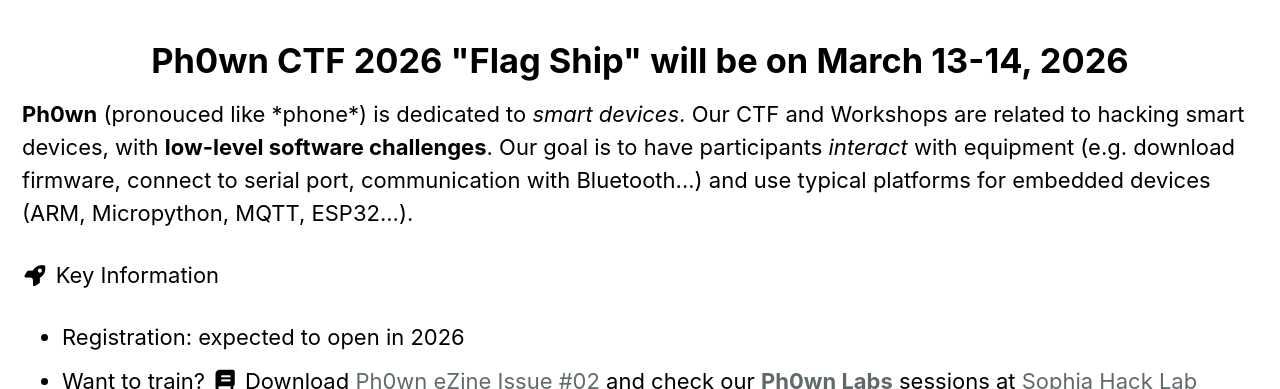
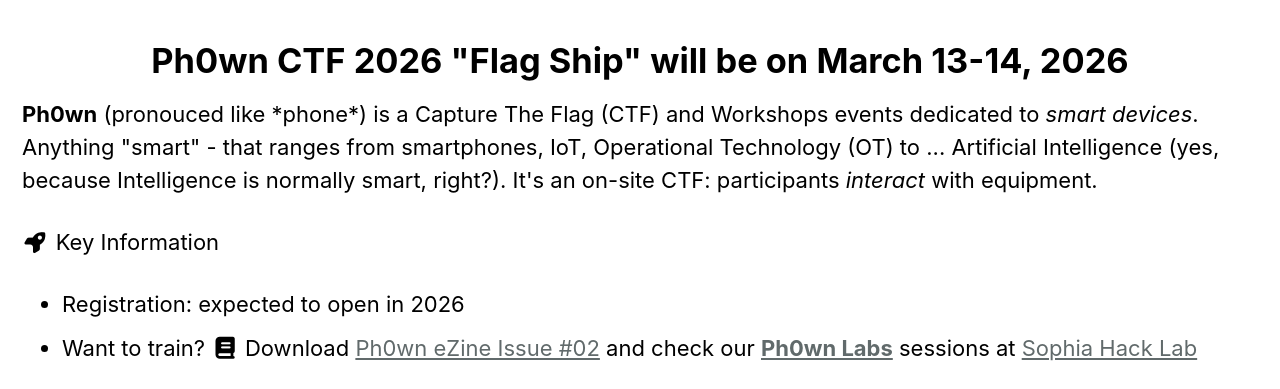
Before and after one commit to ph0wn/ph0wn.github.io, a Jekyll site: the page built from _pages/index.html, in a window 1280 px wide and 900 px high, scrolled down 374 px, cut to the strip 159-548 px from the top of the window. Built offline with Jekyll 4.4.1, drawn with Linux system fonts in a browser that asks for light colours; cached includes are drawn as plain includes.

Commit message:
adding AI

```diff
--- a/_pages/index.html
+++ b/_pages/index.html
@@ -21,16 +21,16 @@ header:
 </h1>
 <div class="">
     <p>
-      <b>Ph0wn</b> (pronouced like *phone*) is dedicated to <i>smart devices</i>.
-      Our CTF and Workshops are related to hacking smart devices, with <b>low-level software challenges</b>.
-      Our goal is to have participants <i>interact</i> with equipment (e.g. download firmware, connect to serial port, communication with Bluetooth...) and use typical platforms for embedded devices (ARM, Micropython, MQTT, ESP32...).
+      <b>Ph0wn</b> (pronouced like *phone*) is a Capture The Flag (CTF) and Workshops events dedicated to <i>smart devices</i>.
+      Anything "smart" - that ranges from smartphones, IoT, Operational Technology (OT) to ... Artificial Intelligence (yes, because Intelligence is normally smart, right?).
+      It's an on-site CTF: participants <i>interact</i> with equipment.
     </p>
     <p>
       <i class="fa-solid fa-rocket"></i> Key Information
       <ul>
 
         <li>Registration: expected to open in 2026</li>
-        <li> Want to train? <i class="fa-solid fa-book"></i> Download <a href="/assets/pdf/ph0wnmag-02.pdf">Ph0wn eZine Issue #02</a> and check our <a href="https://github.com/SophiaHackLab/ph0wnlabs"><b>Ph0wn Labs</b></a> sessions at <a href="https://shl.contact">Sophia Hack Lab</a>
+        <li>Want to train? <i class="fa-solid fa-book"></i> Download <a href="/assets/pdf/ph0wnmag-02.pdf">Ph0wn eZine Issue #02</a> and check our <a href="https://github.com/SophiaHackLab/ph0wnlabs"><b>Ph0wn Labs</b></a> sessions at <a href="https://shl.contact">Sophia Hack Lab</a>
         </li>
       </ul>
     </p>
```
